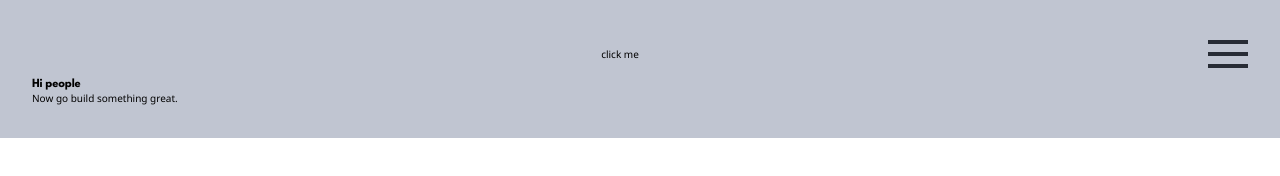
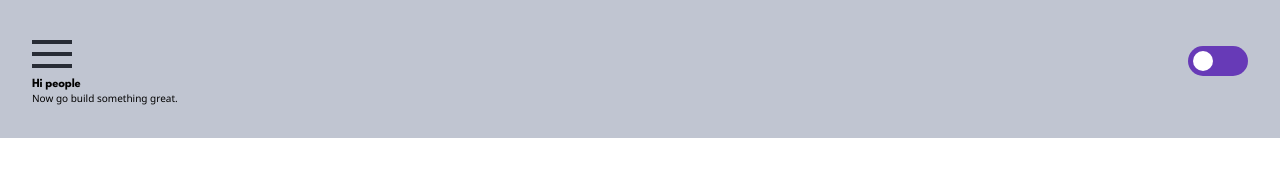
Before and after one commit to justadamhopkins/AdamHopkinsSSG, a Gatsby site: page / in a window 1280 px wide. Built offline with nearby package versions, Linux system fonts and the light colour scheme; Gatsby itself is replaced by a stand-in of ours.

Commit message:
styled theme on header

```diff
--- a/src/components/Header/Header.tsx
+++ b/src/components/Header/Header.tsx
@@ -2,16 +2,13 @@ import React, { Dispatch, FC, SetStateAction, useState } from 'react'
 import styled from 'styled-components'
 import { Hamburger } from '../Hamburger/Hamburger'
 import { Nav } from '../Nav/Nav'
+import { SwitchToggle } from '../SwitchToggle/SwitchToggle'
 
 const Wrapper = styled.div`
   display: flex;
   justify-content: space-between;
   flex-direction: row;
-  div:nth-child(1) {
-    align-self: center;
-    text-align: center;
-    flex-grow: 1;
-  }
+  align-items: flex-end;
 `
 
 interface Props {
@@ -24,8 +21,8 @@ export const Header: FC<Props> = ({ toggleTheme }) => {
   return (
     <>
       <Wrapper>
-        <div onClick={toggleTheme}>click me</div>
         <Hamburger active={isNavOpen} toggleHamburger={setisNavOpen} />
+        <SwitchToggle toggleTheme={toggleTheme} />
       </Wrapper>
       <Nav isNavOpen={isNavOpen} toggleNav={setisNavOpen} />
     </>
```
